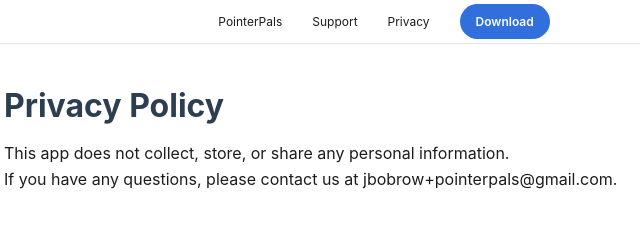
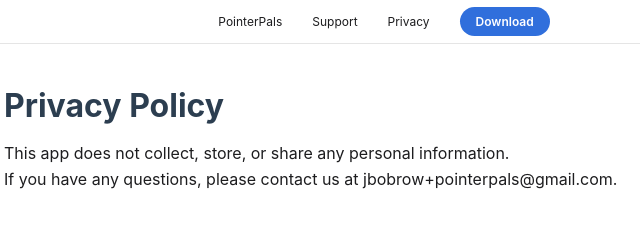
Before and after one commit to jbobrow/PointerPals, a plain HTML site: page privacy.html in a window 1280 px wide. Shown: the top 240 px of the page, 256-896 px from the left. Drawn offline with Linux system fonts and the light colour scheme.

Commit message:
button consistency

```diff
--- a/privacy.html
+++ b/privacy.html
@@ -82,6 +82,7 @@
             border-radius: 999px;
             padding: 8px 16px;
             font-weight: 600;
+            line-height: 1.1;
         }
         a:hover.download {
             opacity: 0.9;
```
Also changed, not shown: index.html (+1 -0 lines), support.html (+1 -0 lines).
